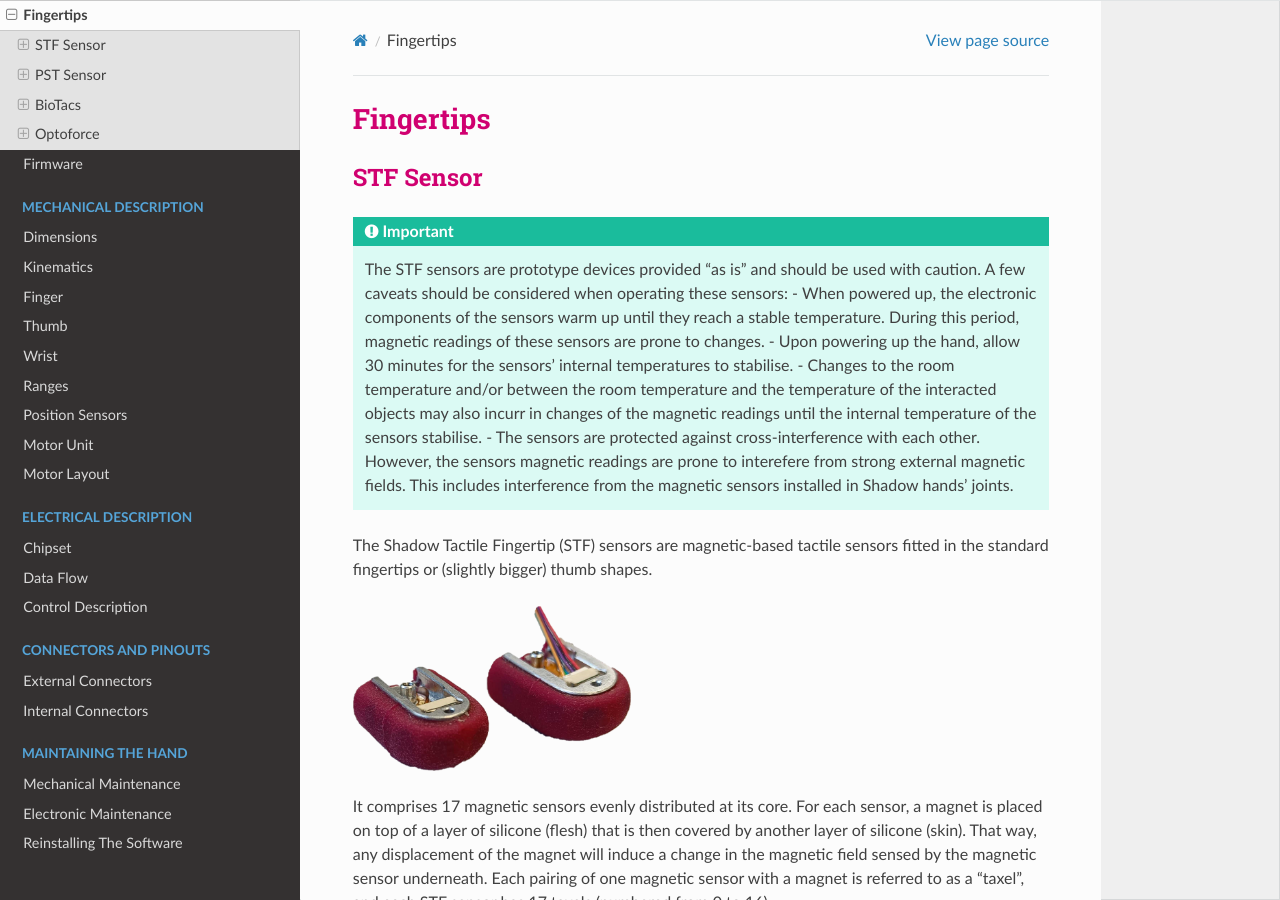
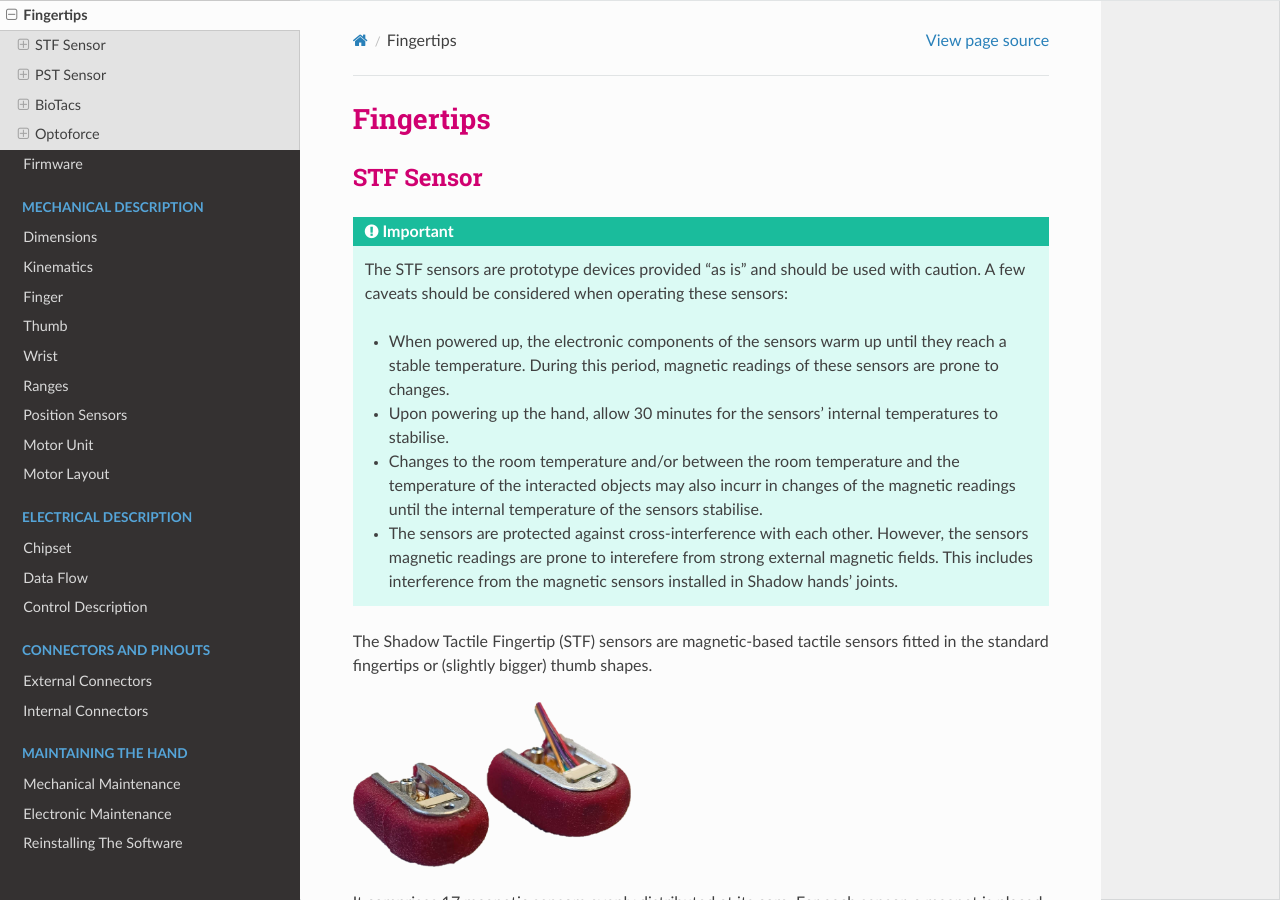
Before and after one commit to shadow-robot/sr_dexterous_hand_documentation, a Sphinx documentation site: the page built from docs/user_guide/sd_fingertips.rst, in a window 1280 px wide and 900 px high. Built offline with Sphinx 7.4.7 and the Read the Docs theme 2.0.0, drawn with Linux system fonts in a browser that asks for light colours.

Commit message:
Fix bullet points

```diff
--- a/docs/user_guide/sd_fingertips.rst
+++ b/docs/user_guide/sd_fingertips.rst
@@ -6,10 +6,11 @@ STF Sensor
 
 .. important:: The STF sensors are prototype devices provided "as is" and should be used with caution.
    A few caveats should be considered when operating these sensors:
-   - When powered up, the electronic components of the sensors warm up until they reach a stable temperature. During this period, magnetic readings of these sensors are prone to changes.
-   - Upon powering up the hand, allow 30 minutes for the sensors' internal temperatures to stabilise.
-   - Changes to the room temperature and/or between the room temperature and the temperature of the interacted objects may also incurr in changes of the magnetic readings until the internal temperature of the sensors stabilise.
-   - The sensors are protected against cross-interference with each other. However, the sensors magnetic readings are prone to interefere from strong external magnetic fields. This includes interference from the magnetic sensors installed in Shadow hands' joints.
+
+   • When powered up, the electronic components of the sensors warm up until they reach a stable temperature. During this period, magnetic readings of these sensors are prone to changes.
+   • Upon powering up the hand, allow 30 minutes for the sensors' internal temperatures to stabilise.
+   • Changes to the room temperature and/or between the room temperature and the temperature of the interacted objects may also incurr in changes of the magnetic readings until the internal temperature of the sensors stabilise.
+   • The sensors are protected against cross-interference with each other. However, the sensors magnetic readings are prone to interefere from strong external magnetic fields. This includes interference from the magnetic sensors installed in Shadow hands' joints.
 
 The Shadow Tactile Fingertip (STF) sensors are magnetic-based tactile sensors fitted in the
 standard fingertips or (slightly bigger) thumb shapes.
```
